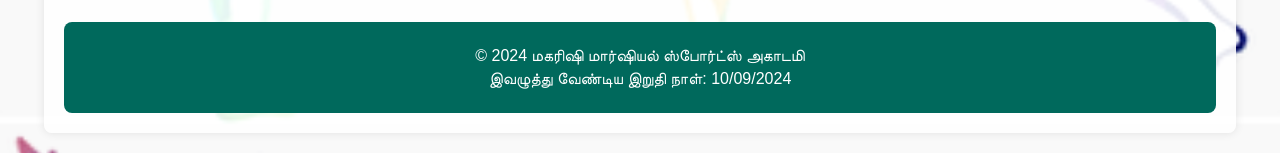
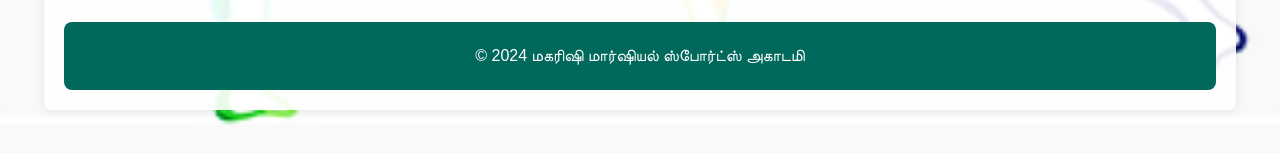
Before and after one commit to manoj122001/worldrecord, a plain HTML site: page index.html in a window 1280 px wide. Shown: the part 1626-1779 px from the top of the page. After the commit the page ends 1756 px from the top, so only its background shows below. Drawn offline with Linux system fonts and the light colour scheme.

Commit message:
index.html

```diff
--- a/index.html
+++ b/index.html
@@ -48,7 +48,6 @@
 
         <div class="footer">
             <p>© 2024 மகரிஷி மார்ஷியல் ஸ்போர்ட்ஸ் அகாடமி</p>
-            <p>இவழுத்து வேண்டிய இறுதி நாள்: 10/09/2024</p>
         </div>
     </div>
 </body>
```
